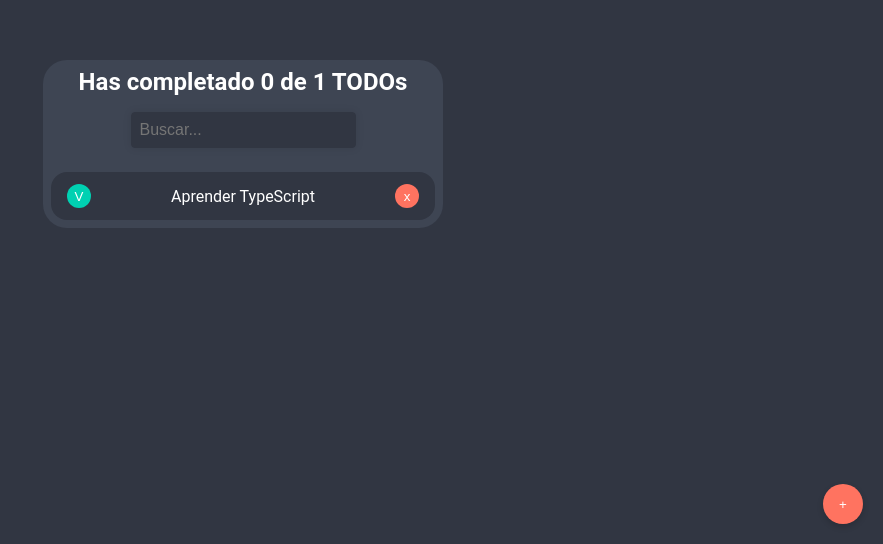
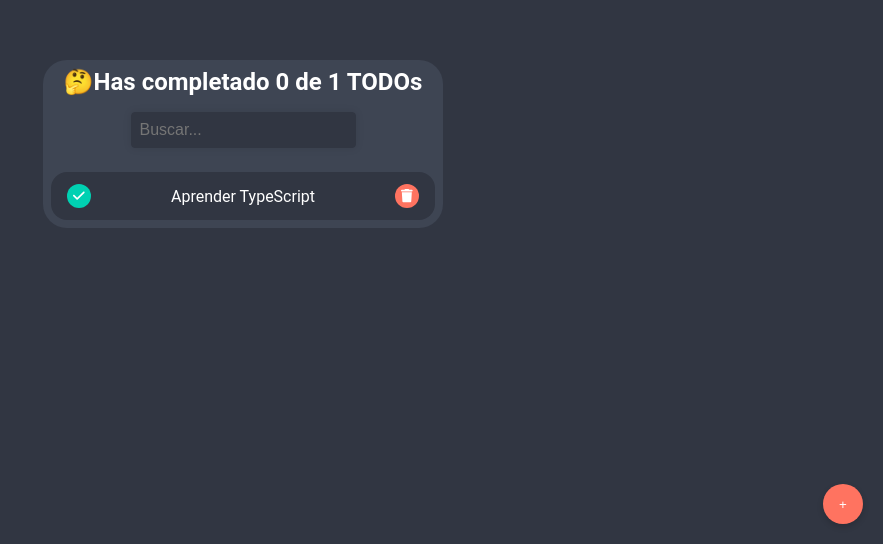
Before and after one commit to bacallaV/learning-reactjs, a React (Vite) app in the folder projects/01-todo-app/: page / in a window 1280 px wide. Shown: the part 256-800 px from the top of the page, without its empty margins (397-1280 px from the left). Built offline with nearby package versions, Linux system fonts and the light colour scheme.

Commit message:
feat: :sparkles: implement faIcons

```diff
--- a/projects/01-todo-app/src/components/Counter/Counter.tsx
+++ b/projects/01-todo-app/src/components/Counter/Counter.tsx
@@ -8,6 +8,7 @@ interface CounterProps {
 export default function Counter({ total, completed }: CounterProps) {
   return (
     <h1>
+      {completed === total ? '🎉' : '🤔'}
       Has completado {completed} de {total} TODOs
     </h1>
   )
--- a/projects/01-todo-app/src/components/TodoItem/TodoItem.css
+++ b/projects/01-todo-app/src/components/TodoItem/TodoItem.css
@@ -16,7 +16,7 @@
   color: white;
 }
 
-.ti-label-completed {
+.ti-label.completed {
   color: #a4a4a4;
   text-decoration: line-through;
 }
@@ -50,6 +50,9 @@
   cursor: pointer;
   transition: background-color 0.25s;
 }
+.ti-complete-button.completed {
+  background-color: darkgray;
+}
 
 .ti-item:hover {
   box-shadow: 0 0 0.5rem rgba(0, 0, 0, 0.1);
@@ -58,6 +61,9 @@
 .ti-remove-button:hover {
   background-color: #ff5a4c;
 }
+.ti-complete-button.completed:hover {
+  background-color: gray;
+}
 
 .ti-complete-button:hover {
   background-color: #00b28f;
--- a/projects/01-todo-app/src/components/TodoItem/TodoItem.tsx
+++ b/projects/01-todo-app/src/components/TodoItem/TodoItem.tsx
@@ -1,5 +1,6 @@
-import React from 'react'
 import './TodoItem.css'
+import { FontAwesomeIcon } from '@fortawesome/react-fontawesome';
+import { faCheck, faClose, faTrash } from '@fortawesome/free-solid-svg-icons';
 
 interface TodoItemProps {
   label: string;
@@ -15,11 +16,15 @@ export default function TodoItem({
 }: TodoItemProps) {
   return (
     <li className='ti-item'>
-      <button className='ti-complete-button' type='button' onClick={onCompleted}>V</button>
+      <button className={`ti-complete-button ${completed && 'completed'}`} type='button' onClick={onCompleted}>
+        <FontAwesomeIcon icon={completed ? faClose : faCheck} />
+      </button>
 
-      <p className={`ti-label ${completed && 'ti-label-completed'}`}> {label} </p>
+      <p className={`ti-label ${completed && 'completed'}`}> {label} </p>
 
-      <button className='ti-remove-button' type='button' onClick={onRemove}>x</button>
+      <button className='ti-remove-button' type='button' onClick={onRemove}>
+        <FontAwesomeIcon icon={faTrash} />
+      </button>
     </li>
   )
 }
```
